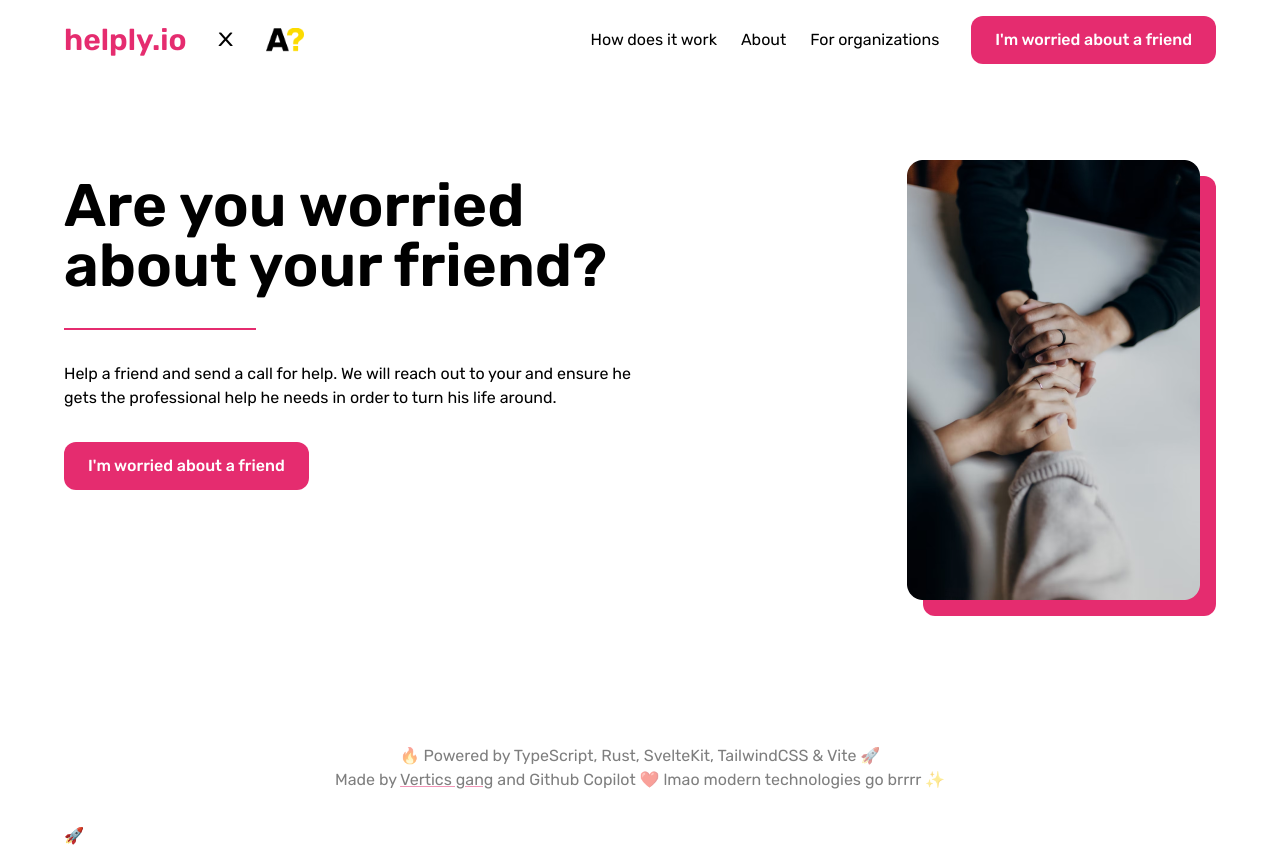
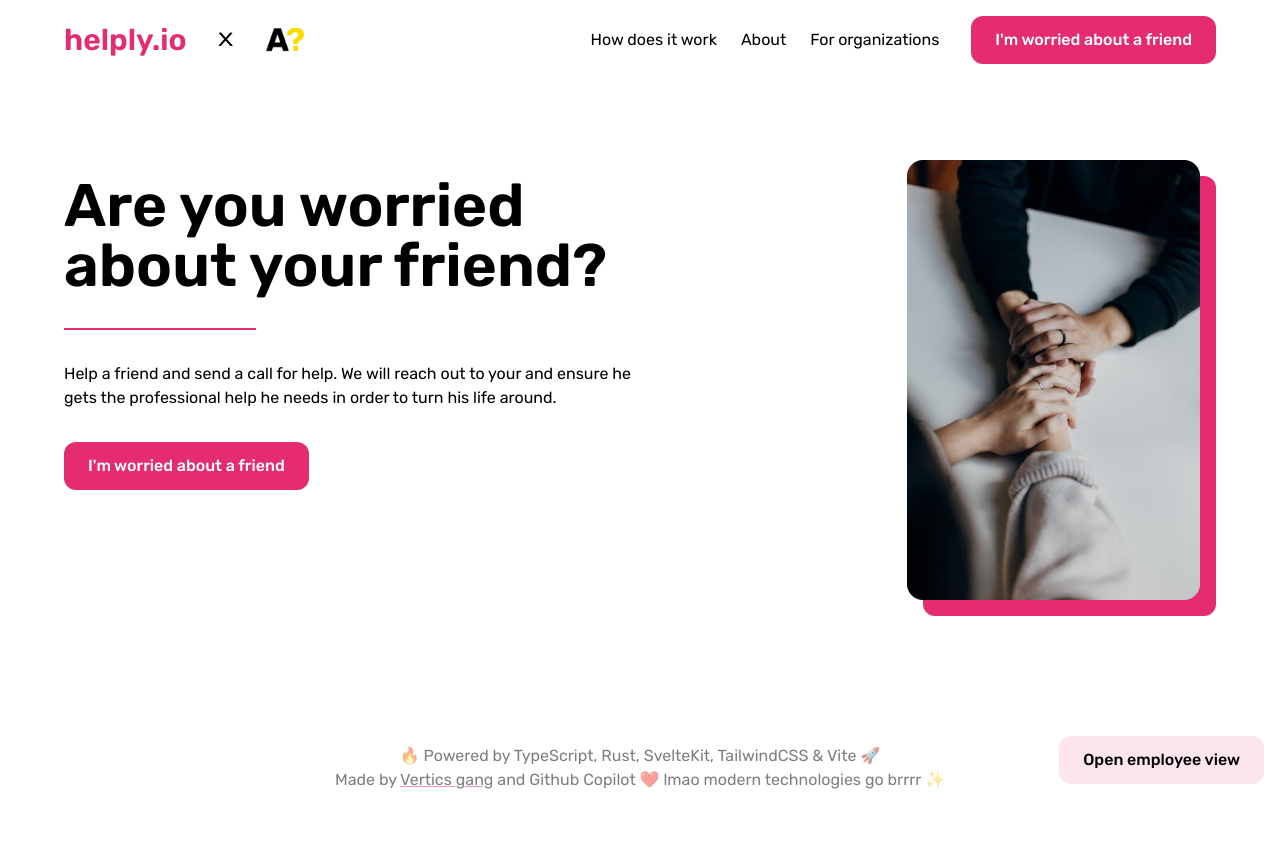
Before and after one commit to IvarK/HelplyFrontend, a SvelteKit app: page / in a window 1280 px wide. After the commit the page ends 824 px from the top, so only its background shows below. Built offline with nearby package versions, Linux system fonts and the light colour scheme.

Commit message:
fix conflicts

```diff
--- a/backend.json
+++ b/backend.json
@@ -5,7 +5,7 @@
       "email": "hansenfeng69@gmail.com",
       "name": "Hansen Feng",
       "created_at": "2019-01-01T00:00:00Z",
-      "status": "assigned",
+      "status": "new",
       "description": "He bought a rope and a chair from Clas Ohlson. I am really worried about him because he is my best friend, can you please help him find help? He is in a really bad place right now. I'm trying to generate more text in this with github copilot, but he stopped giving more suggestions.",
       "notes": [
         {
@@ -22,7 +22,7 @@
         }
       ],
       "severity": "medium",
-      "assigned_to": "Hackathon Demo"
+      "assigned_to": null
     },
     {
       "id": 2,
@@ -61,10 +61,11 @@
       "reporter": "Jaska jokunen",
       "reporter_email": "jasks@vertics.co",
       "created_at": "2022-11-05T12:19:16.394Z",
-      "status": "new",
+      "status": "completed",
       "severity": "low",
       "notes": [],
-      "id": 4
+      "id": 4,
+      "assigned_to": "Hackathon Demo"
     }
   ]
 }
--- a/package.json
+++ b/package.json
@@ -27,6 +27,7 @@
 		"prettier": "^2.6.2",
 		"prettier-plugin-svelte": "^2.7.0",
 		"svelte": "^3.46.0",
+		"svelte-adapter-appengine": "^0.9.2",
 		"svelte-check": "^2.7.1",
 		"svelte-dnd-action": "^0.9.21",
 		"svelte-preprocess": "^4.10.7",
--- a/src/lib/Footer.svelte
+++ b/src/lib/Footer.svelte
@@ -5,4 +5,3 @@
 		Copilot ❤️ lmao modern technologies go brrrr ✨
 	</p>
 </footer>
-🚀
--- a/src/lib/stores/index.ts
+++ b/src/lib/stores/index.ts
@@ -20,7 +20,6 @@ export const ticketColumns = writable<{
 storeTickets.subscribe((tickets) => {
   const sortedTickets = sortTickets(tickets);
 
-  console.log(Api.currentUser)
   ticketColumns.set({
     New: sortedTickets.filter((ticket) => ticket.status === 'new'),
     Mine: sortedTickets.filter(
--- a/src/routes/(app)/Header.svelte
+++ b/src/routes/(app)/Header.svelte
@@ -24,8 +24,20 @@
 			</li>
 		</ul>
 
+		<a data-sveltekit-prefetch href="/admin" class="fixed-floating">
+			<Button variant="secondary">Open employee view</Button>
+		</a>
+
 		<a data-sveltekit-prefetch href="/help-your-friend">
 			<Button>I'm worried about a friend</Button>
 		</a>
 	</nav>
 </header>
+
+<style>
+	.fixed-floating {
+		position: fixed;
+		bottom: 1rem;
+		right: 1rem;
+	}
+</style>
--- a/svelte.config.js
+++ b/svelte.config.js
@@ -1,4 +1,4 @@
-import adapter from '@sveltejs/adapter-auto';
+import appengine from "svelte-adapter-appengine";
 import preprocess from 'svelte-preprocess';
 
 /** @type {import('@sveltejs/kit').Config} */
@@ -9,7 +9,7 @@ const config = {
 		postcss: true,
 	}),
 	kit: {
-		adapter: adapter()
+		adapter: appengine()
 	},
 };
 
```
Also changed, not shown: 1 other file (tests, documents, lock files or other folders).
